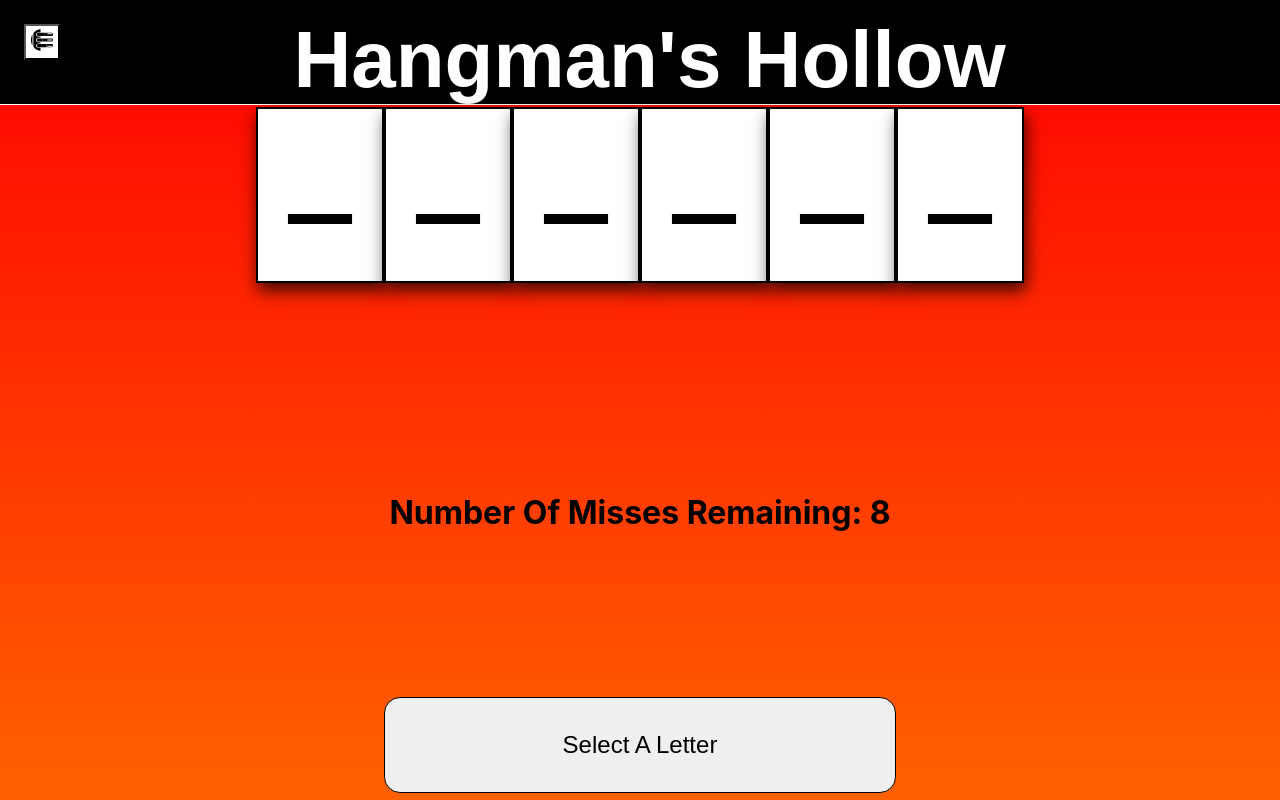
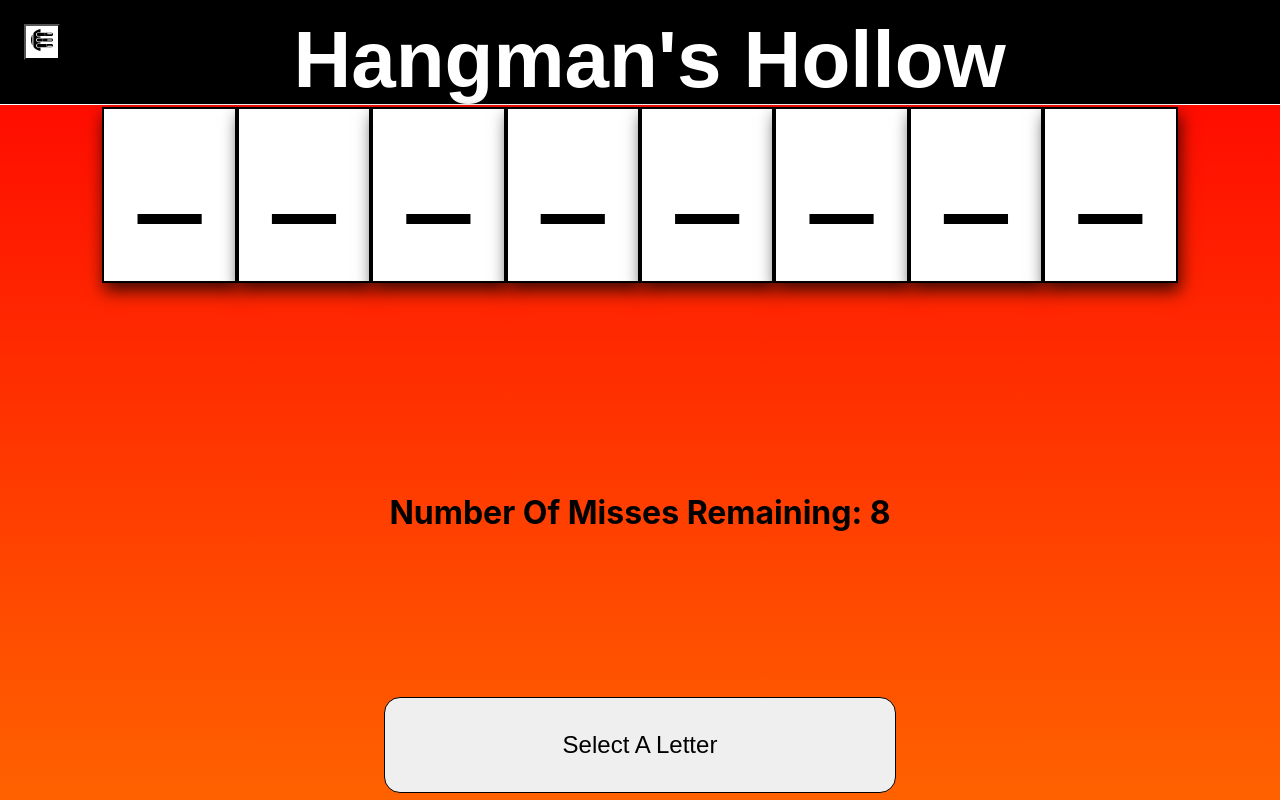
Before and after one commit to TomWesley/hangmans-hollow, a React (Create React App) app: page / in a window 1280 px wide. Both pictures are taken after typing "Sample" into the empty fields and a click on the button "Enter". Shown: the top 800 px of the page. Built offline with nearby package versions, Linux system fonts and the light colour scheme.

Commit message:
New Word!

```diff
--- a/src/App.js
+++ b/src/App.js
@@ -24,7 +24,7 @@ import {
 let p = localStorage.getItem('puzzleLetters')
 const db = getFirestore(firebase)
 if (p) {
-  if (JSON.parse(p)[0].name != 'O') {
+  if (JSON.parse(p)[0].name != 'V') {
     localStorage.removeItem('preselected')
     localStorage.removeItem('letters')
     localStorage.removeItem('gameStateCurrent')
--- a/src/Letters.js
+++ b/src/Letters.js
@@ -207,7 +207,7 @@ const Letters = () => {
         setGameStateCurrent({ ...gameStateCurrent, status: 'victory' })
 
         writeToDatabase('victory')
-
+        // const tempHandlerTwo = 1 + localStorage.getItem
         handleClick()
       }
     }
@@ -256,7 +256,6 @@ const Letters = () => {
       if (preselected.status === true) {
         newArray[preselected.key].isHovered = false
         setPreselected({ ...preselected, status: false })
-        // preselected.status = false
       }
     }
     if (newValue === true) {
@@ -355,6 +354,7 @@ const Letters = () => {
             Congratulations - You won with {gameStateCurrent.score} letters to
             spare
           </h4>
+
           {/* <h4>
             Your Average # of Misses per game is {localStats.av} and your
             winning percentage is {localStats.pct}%
--- a/src/index.css
+++ b/src/index.css
@@ -5,7 +5,7 @@ Variables
 */
 
 :root {
-  --letter-size: 14vw;
+  --letter-size: 10.5vw;
   --letter-sizeh: 8vw;
   --font-size: 10.5vw;
   /* dark shades of primary color*/
@@ -307,11 +307,12 @@ p {
   grid-template-columns: 22vw 22vw 22vw 22vw;
   /* column-gap: 10w; */
   color: black;
-  font-size: 1.2vh;
+  font-size: 3 vw;
   text-transform: uppercase;
   border-top: 1px solid black;
   border-bottom: 1px solid black;
   text-align: center;
+  font-family: Impact, Haettenschweiler, 'Arial Narrow Bold', sans-serif;
 }
 
 .leaderboard > span {
@@ -330,10 +331,11 @@ p {
   border-bottom: 1px solid black;
 
   text-align: center;
-  font-size: 1.5vh;
+  font-size: 4vw;
   margin: 0;
   position: relative;
   top: 50%;
+  font-family: Impact, Haettenschweiler, 'Arial Narrow Bold', sans-serif;
 }
 .columnHeaders > span {
   /* padding: 2vw; */
@@ -466,7 +468,7 @@ p {
 .puzzleLetter {
   font-family: Arial, Helvetica, sans-serif;
   border: 0.15rem solid black;
-  width: 10vw;
+  width: 10.5vw;
   height: 22vh;
   color: black;
   text-align: center;
@@ -486,7 +488,7 @@ p {
 .puzzleLetterHidden {
   font-family: Arial, Helvetica, sans-serif;
   border: 0.15rem solid black;
-  width: 10vw;
+  width: 10.5vw;
   height: 22vh;
   color: black;
   color: transparent;
@@ -506,8 +508,8 @@ p {
   background-color: transparent;
 
   align-self: center;
-  max-width: 60vw;
-  min-width: 60vw;
+  max-width: 84vw;
+  min-width: 84vw;
   min-height: 20vh;
   max-height: 20vh;
 
--- a/src/puzzle.js
+++ b/src/puzzle.js
@@ -1,32 +1,42 @@
 export default [
   {
     id: 1,
+    name: 'V',
+    isHidden: true,
+  },
+  {
+    id: 2,
+    name: 'I',
+    isHidden: true,
+  },
+  {
+    id: 3,
+    name: 'G',
+    isHidden: true,
+  },
+  {
+    id: 4,
     name: 'O',
     isHidden: true,
   },
   {
-    id: 2,
-    name: 'B',
-    isHidden: true,
-  },
-  {
-    id: 3,
-    name: 'J',
-    isHidden: true,
-  },
-  {
-    id: 4,
-    name: 'E',
-    isHidden: true,
-  },
-  {
     id: 5,
-    name: 'C',
+    name: 'R',
     isHidden: true,
   },
   {
     id: 6,
-    name: 'T',
+    name: 'O',
+    isHidden: true,
+  },
+  {
+    id: 7,
+    name: 'U',
+    isHidden: true,
+  },
+  {
+    id: 8,
+    name: 'S',
     isHidden: true,
   },
 ]
```
